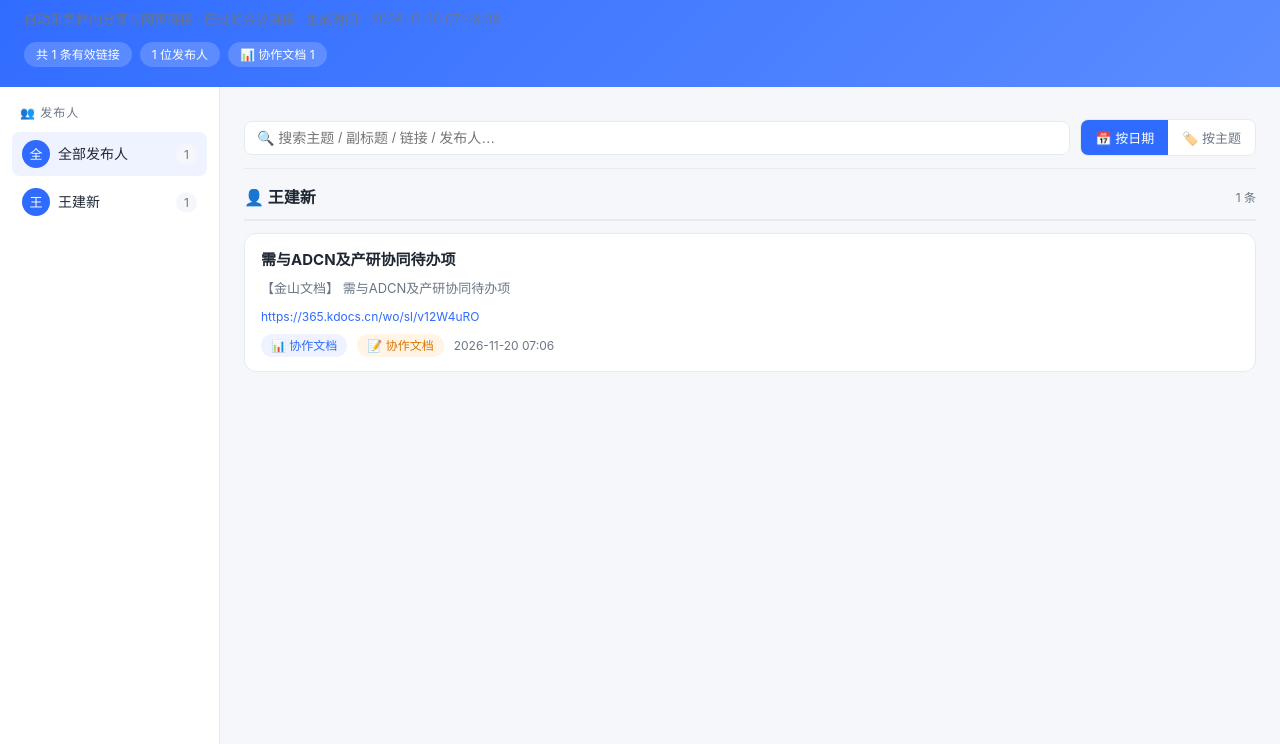
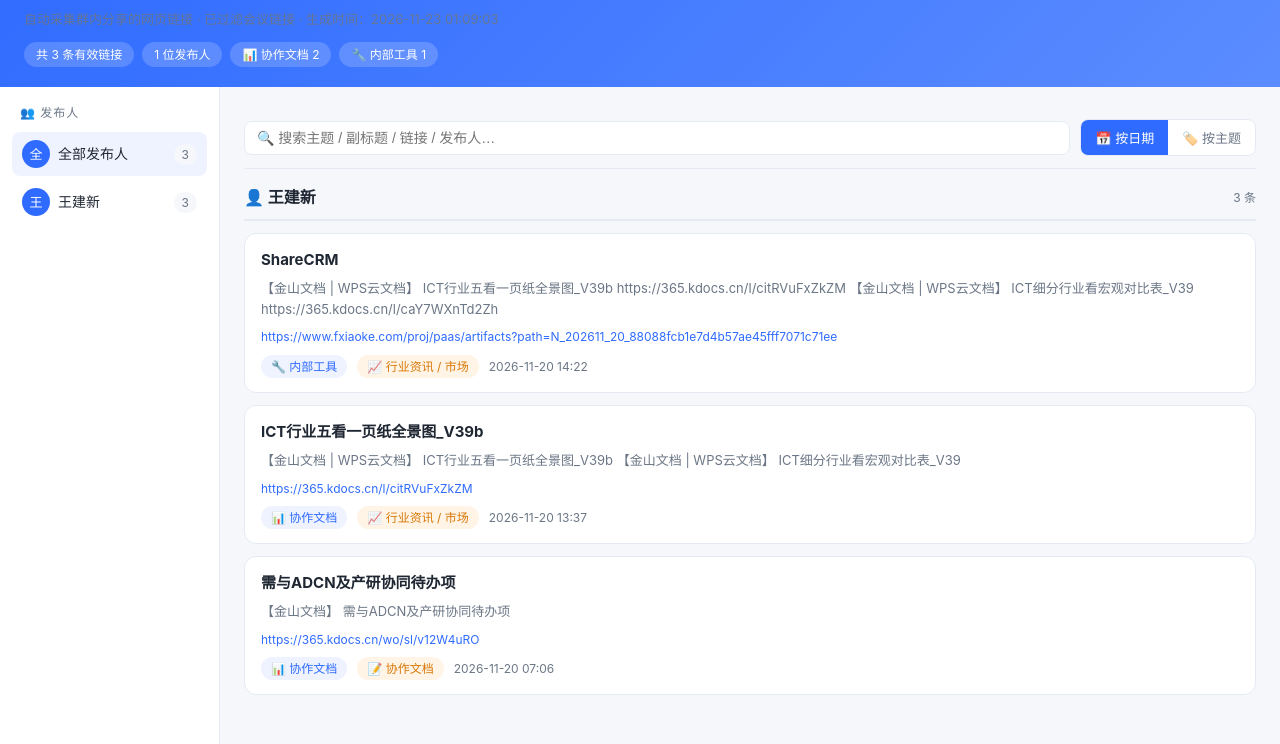
Before and after one commit to Erick-Li-PM/ict-ai-links, a plain HTML site: page index.html in a window 1280 px wide. Shown: the part 56-800 px from the top of the page. Drawn offline with Linux system fonts and the light colour scheme.

Commit message:
更新 ICT&电子制造 群链接汇总 (2026-11-23)

```diff
--- a/index.html
+++ b/index.html
@@ -77,19 +77,19 @@
 <body>
 <header>
   <h1>📎 ICT&amp;电子制造 · 链接汇总</h1>
-  <p class="sub">自动采集群内分享的网页链接 · 已过滤会议链接 · 生成时间：2026-11-20 07:46:08</p>
+  <p class="sub">自动采集群内分享的网页链接 · 已过滤会议链接 · 生成时间：2026-11-23 01:09:03</p>
   <div class="stats">
-    <span class="stat-chip">共 1 条有效链接</span>
+    <span class="stat-chip">共 3 条有效链接</span>
     <span class="stat-chip">1 位发布人</span>
-    <span class="stat-chip">📊 协作文档 1</span>
+    <span class="stat-chip">📊 协作文档 2</span><span class="stat-chip">🔧 内部工具 1</span>
   </div>
 </header>
 
 <div class="layout">
   <aside class="sidebar">
     <p class="side-title">👥 发布人</p>
-    <a class="nav-person active" data-sender=""><span class="avatar">全</span><span class="nav-name">全部发布人</span><span class="nav-count">1</span></a>
-<a class="nav-person" data-sender="王建新"><span class="avatar">王</span><span class="nav-name">王建新</span><span class="nav-count">1</span></a>
+    <a class="nav-person active" data-sender=""><span class="avatar">全</span><span class="nav-name">全部发布人</span><span class="nav-count">3</span></a>
+<a class="nav-person" data-sender="王建新"><span class="avatar">王</span><span class="nav-name">王建新</span><span class="nav-count">3</span></a>
   </aside>
 
   <div class="content">
@@ -105,7 +105,19 @@
 
     <main id="view-date">
     <section class="group" data-sender="王建新">
-      <h2 class="group-title" id="person-王建新">👤 王建新<span class="count">1 条</span></h2>
+      <h2 class="group-title" id="person-王建新">👤 王建新<span class="count">3 条</span></h2>
+      <article class="item" data-sender="王建新" data-cat="🔧 内部工具" data-time="1795184522937" data-search="sharecrm 【金山文档 | wps云文档】 ict行业五看一页纸全景图_v39b https://365.kdocs.cn/l/citrvufxzkzm 【金山文档 | wps云文档】 ict细分行业看宏观对比表_v39 https://365.kdocs.cn/l/cay7wxntd2zh https://www.fxiaoke.com/proj/paas/artifacts?path=n_202611_20_88088fcb1e7d4b57ae45fff7071c71ee 🔧 内部工具 📈 行业资讯 / 市场 王建新 2026-11-20 14:22">
+        <h3 class="topic">ShareCRM</h3>
+        <p class="sub">【金山文档 | WPS云文档】 ICT行业五看一页纸全景图_V39b https://365.kdocs.cn/l/citRVuFxZkZM 【金山文档 | WPS云文档】 ICT细分行业看宏观对比表_V39 https://365.kdocs.cn/l/caY7WXnTd2Zh</p>
+        <a class="url" href="https://www.fxiaoke.com/proj/paas/artifacts?path=N_202611_20_88088fcb1e7d4b57ae45fff7071c71ee" target="_blank" rel="noopener">https://www.fxiaoke.com/proj/paas/artifacts?path=N_202611_20_88088fcb1e7d4b57ae45fff7071c71ee</a>
+        <div class="meta"><span class="cat">🔧 内部工具</span><span class="cat cat-topic">📈 行业资讯 / 市场</span><span class="time">2026-11-20 14:22</span></div>
+      </article>
+      <article class="item" data-sender="王建新" data-cat="📊 协作文档" data-time="1795181856105" data-search="ict行业五看一页纸全景图_v39b 【金山文档 | wps云文档】 ict行业五看一页纸全景图_v39b 【金山文档 | wps云文档】 ict细分行业看宏观对比表_v39 https://365.kdocs.cn/l/citrvufxzkzm 📊 协作文档 📈 行业资讯 / 市场 王建新 2026-11-20 13:37">
+        <h3 class="topic">ICT行业五看一页纸全景图_V39b</h3>
+        <p class="sub">【金山文档 | WPS云文档】 ICT行业五看一页纸全景图_V39b 【金山文档 | WPS云文档】 ICT细分行业看宏观对比表_V39</p>
+        <a class="url" href="https://365.kdocs.cn/l/citRVuFxZkZM" target="_blank" rel="noopener">https://365.kdocs.cn/l/citRVuFxZkZM</a>
+        <div class="meta"><span class="cat">📊 协作文档</span><span class="cat cat-topic">📈 行业资讯 / 市场</span><span class="time">2026-11-20 13:37</span></div>
+      </article>
       <article class="item" data-sender="王建新" data-cat="📊 协作文档" data-time="1795158410571" data-search="需与adcn及产研协同待办项 【金山文档】 需与adcn及产研协同待办项 https://365.kdocs.cn/wo/sl/v12w4uro 📊 协作文档 📝 协作文档 王建新 2026-11-20 07:06">
         <h3 class="topic">需与ADCN及产研协同待办项</h3>
         <p class="sub">【金山文档】 需与ADCN及产研协同待办项</p>
@@ -115,6 +127,21 @@
     </section>
     </main>
     <main id="view-topic" style="display:none;">
+    <section class="group" data-cat="📈 行业资讯 / 市场">
+      <h2 class="group-title">📈 行业资讯 / 市场<span class="count">2 条</span></h2>
+      <article class="item" data-sender="王建新" data-cat="🔧 内部工具" data-time="1795184522937" data-search="sharecrm 【金山文档 | wps云文档】 ict行业五看一页纸全景图_v39b https://365.kdocs.cn/l/citrvufxzkzm 【金山文档 | wps云文档】 ict细分行业看宏观对比表_v39 https://365.kdocs.cn/l/cay7wxntd2zh https://www.fxiaoke.com/proj/paas/artifacts?path=n_202611_20_88088fcb1e7d4b57ae45fff7071c71ee 🔧 内部工具 📈 行业资讯 / 市场 王建新 2026-11-20 14:22">
+        <h3 class="topic">ShareCRM</h3>
+        <p class="sub">【金山文档 | WPS云文档】 ICT行业五看一页纸全景图_V39b https://365.kdocs.cn/l/citRVuFxZkZM 【金山文档 | WPS云文档】 ICT细分行业看宏观对比表_V39 https://365.kdocs.cn/l/caY7WXnTd2Zh</p>
+        <a class="url" href="https://www.fxiaoke.com/proj/paas/artifacts?path=N_202611_20_88088fcb1e7d4b57ae45fff7071c71ee" target="_blank" rel="noopener">https://www.fxiaoke.com/proj/paas/artifacts?path=N_202611_20_88088fcb1e7d4b57ae45fff7071c71ee</a>
+        <div class="meta"><span class="cat">🔧 内部工具</span><span class="cat cat-topic">📈 行业资讯 / 市场</span><span class="time">2026-11-20 14:22</span></div>
+      </article>
+      <article class="item" data-sender="王建新" data-cat="📊 协作文档" data-time="1795181856105" data-search="ict行业五看一页纸全景图_v39b 【金山文档 | wps云文档】 ict行业五看一页纸全景图_v39b 【金山文档 | wps云文档】 ict细分行业看宏观对比表_v39 https://365.kdocs.cn/l/citrvufxzkzm 📊 协作文档 📈 行业资讯 / 市场 王建新 2026-11-20 13:37">
+        <h3 class="topic">ICT行业五看一页纸全景图_V39b</h3>
+        <p class="sub">【金山文档 | WPS云文档】 ICT行业五看一页纸全景图_V39b 【金山文档 | WPS云文档】 ICT细分行业看宏观对比表_V39</p>
+        <a class="url" href="https://365.kdocs.cn/l/citRVuFxZkZM" target="_blank" rel="noopener">https://365.kdocs.cn/l/citRVuFxZkZM</a>
+        <div class="meta"><span class="cat">📊 协作文档</span><span class="cat cat-topic">📈 行业资讯 / 市场</span><span class="time">2026-11-20 13:37</span></div>
+      </article>
+    </section>
     <section class="group" data-cat="📝 协作文档">
       <h2 class="group-title">📝 协作文档<span class="count">1 条</span></h2>
       <article class="item" data-sender="王建新" data-cat="📊 协作文档" data-time="1795158410571" data-search="需与adcn及产研协同待办项 【金山文档】 需与adcn及产研协同待办项 https://365.kdocs.cn/wo/sl/v12w4uro 📊 协作文档 📝 协作文档 王建新 2026-11-20 07:06">
```
